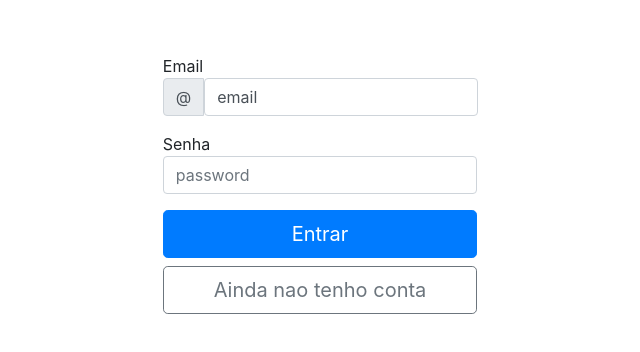
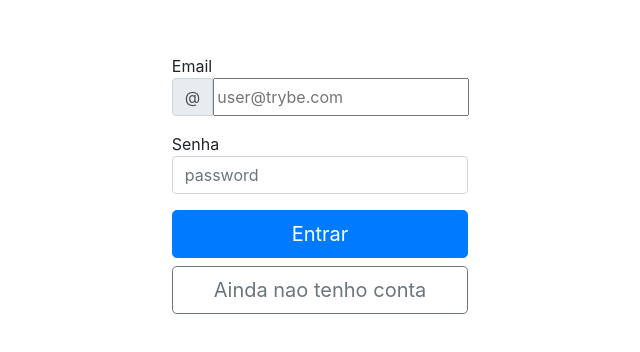
Before and after one commit to renatomak/trybeer, a React (Create React App) app in the folder front-end/: page / in a window 1280 px wide. Shown: the part 216-568 px from the top of the page, without its empty margins (320-960 px from the left). Built offline with nearby package versions, Linux system fonts and the light colour scheme.

Commit message:
Funçoes de controle dos inputs

```diff
--- a/front-end/src/App.js
+++ b/front-end/src/App.js
@@ -1,11 +1,13 @@
 import React from 'react';
+import { Switch, Route } from 'react-router-dom';
 import Login from './pages/Login';
 
 function App() {
   return (
-    <div>
-      <Login />
-    </div>
+    <Switch>
+      <Route exact path="/" component={ Login } />
+      <Route path="/login" component={ Login } />
+    </Switch>
   );
 }
 
--- a/front-end/src/index.js
+++ b/front-end/src/index.js
@@ -1,12 +1,15 @@
 import React from 'react';
 import ReactDOM from 'react-dom';
+import { BrowserRouter } from 'react-router-dom';
 import App from './App';
 import * as serviceWorker from './serviceWorker';
 
 ReactDOM.render(
-  <React.StrictMode>
-    <App />
-  </React.StrictMode>,
+  <BrowserRouter>
+    <React.StrictMode>
+      <App />
+    </React.StrictMode>
+  </BrowserRouter>,
   document.getElementById('root'),
 );
 
--- a/front-end/src/pages/Login/index.js
+++ b/front-end/src/pages/Login/index.js
@@ -1,7 +1,24 @@
-import React from 'react';
+import React, { useState } from 'react';
 import { Container } from './loginStyled';
 
-export default () => (
+export default () => {
+  const [email, setEmail] = useState('');
+  const [password, setPassword] = useState('');
+
+  const handleChangeEmail = ({ target: { value } }) => {
+    setEmail(value);
+  };
+
+  const handleChangePassword = ({ target: { value } }) => {
+    setPassword(value);
+  };
+
+  const validatesEmail = () => {
+    const emailRegex = /[\w.-]+@[\w-]+\.[\w-.]+/gi;
+    return emailRegex.test(email);
+  };
+
+  return (
     <Container>
       <form>
         <span>Email</span>
@@ -11,11 +28,10 @@ export default () => (
             <input
               type="email"
               name="email"
-            value="email"
-            className="form-control"
-            aria-describedby="basic-addon1"
+              value={ email }
               placeholder="user@trybe.com"
               data-testid="email-input"
+              onChange={ (e) => handleChangeEmail(e) }
             />
           </div>
         </div>
@@ -24,9 +40,11 @@ export default () => (
           <input
             type="password"
             name="password"
+            value={ password }
             placeholder="password"
             className="form-control"
             data-testid="password-input"
+            onChange={ (e) => handleChangePassword(e) }
           />
         </div>
         <button
@@ -34,6 +52,7 @@ export default () => (
           data-testid="signin-btn"
           className="btn btn-primary btn-lg btn-block"
           value="Entrar"
+          disabled={ !validatesEmail }
         >
           Entrar
         </button>
@@ -47,3 +66,4 @@ export default () => (
       </form>
     </Container>
   );
+};
```
Lines whose indentation alone changed are shown as unchanged.
